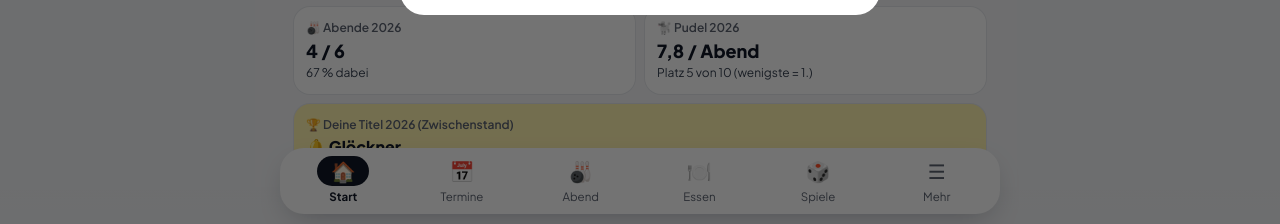
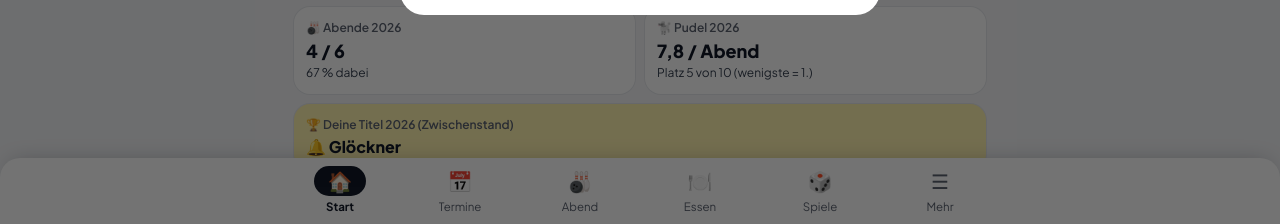
Before and after one commit to Schwelmer-Kegeltreff-2016/App, a plain HTML site: page index.html in a window 1280 px wide. Both pictures are taken after a click on the button "Erst mal ohne Daten ausprobieren (Demo)". Shown: the part 576-800 px from the top of the page. Drawn offline with Linux system fonts and the light colour scheme.

Commit message:
Add files via upload

```diff
--- a/index.html
+++ b/index.html
@@ -14,7 +14,7 @@
 <style>
 :root{--gelb:#FFD400;--gelb2:#FFF3B0;--gelb3:#F2C500;--ink:#111827;--ink2:#374151;--muted:#5B6270;--linie:#E5E7EB;--linie2:#CBD0D8;--bg:#F3F4F6;--card:#fff;--input:#fff;--chip:#EEF0F3;--tapbg:#F1F3F6;--rot:#b3261e;--rotbg:#fdeceb;--gruen:#1e7b34;--gruenbg:#e6f4ea;--r:20px;--hdr:58px;
  --dark:#111827;--on-accent:#111827;--hbar:var(--gelb);--navbg:#fff;--navtext:#5B6270;--navtext-on:#111827;--navon:var(--gelb);--navon-ink:var(--on-accent);--barc:#4B5563;--avtext:var(--gelb);
- --hero-accent:var(--gelb);--hero-accent-ink:var(--on-accent);--hero-bg:var(--dark);--slogan:var(--gelb);--glow:transparent;--font:system-ui,-apple-system,"Segoe UI",Roboto,sans-serif;--font-d:var(--font);color-scheme:light}
+ --hero-accent:var(--gelb);--hero-accent-ink:var(--on-accent);--hero-bg:var(--dark);--slogan:var(--gelb);--glow:transparent;--slogan2:var(--ink);--font:system-ui,-apple-system,"Segoe UI",Roboto,sans-serif;--font-d:var(--font);color-scheme:light}
 /* ===== Stil: Vereinsheim (hell, ruhig) ===== */
 [data-stil=vereinsheim]{--font:'Plus Jakarta Sans',system-ui,sans-serif;--font-d:var(--font);--r:22px;--navon:var(--dark);--navon-ink:#fff;--navtext-on:var(--ink);--slogan:var(--ink)}
 /* ===== Stil: Flutlicht (dunkel, sportlich) ===== */
@@ -25,7 +25,8 @@
 [data-stil=anzeigetafel]{--bg:#ECECE7;--ink:#0A0A0A;--ink2:#2E2E2B;--muted:#4A4A45;--linie:#D4D4CC;--linie2:#9C9C94;--chip:#E2E2DA;--tapbg:#fff;--dark:#0A0A0A;--r:6px;--barc:#0A0A0A;
  --navbg:var(--dark);--navtext:#BDBDB6;--navtext-on:#fff;--font:'Barlow',system-ui,sans-serif;--font-d:'Barlow Condensed','Arial Narrow',sans-serif}
 /* ===== Farbwelt Rot-Weiß (FC Bayern) ===== */
-[data-farbe=rw]{--gelb:#DC052D;--gelb2:#FDE3E8;--gelb3:#B00425;--on-accent:#fff;--hbar:#0066B2;--avtext:#fff;--slogan:#fff}
+[data-stil=flutlicht]{--slogan2:var(--gelb)}
+[data-farbe=rw]{--slogan2:var(--gelb3);--gelb:#DC052D;--gelb2:#FDE3E8;--gelb3:#B00425;--on-accent:#fff;--hbar:#0066B2;--avtext:#fff;--slogan:#fff}
 [data-stil=vereinsheim][data-farbe=rw]{--dark:#0E2240;--navon:#DC052D;--slogan:#DC052D}
 [data-stil=flutlicht][data-farbe=rw]{--gelb2:#3A1420;--gelb3:#FF4D6A;--glow:rgba(220,5,45,.45);--avtext:#FF8095}
 [data-stil=anzeigetafel][data-farbe=rw]{--dark:#0E2240;--barc:#0E2240;--hbar:#DC052D}
@@ -193,17 +194,14 @@ h2,h3,.big,header .t b,.tile .v,.tap b{font-family:var(--font-d)}
 [data-stil=vereinsheim] h2{letter-spacing:-.02em;font-weight:800}
 [data-stil=vereinsheim] .card{box-shadow:none}
 [data-stil=vereinsheim] .tap{background:var(--tapbg)}
-[data-stil=vereinsheim] nav,[data-stil=flutlicht] nav{left:12px;right:12px;bottom:calc(10px + env(safe-area-inset-bottom));max-width:720px;margin:0 auto;border-radius:24px;border:0;padding:6px 4px;box-shadow:0 10px 30px -12px rgba(17,24,39,.35)}
-[data-stil=flutlicht] nav{box-shadow:0 0 0 1px var(--linie),0 10px 30px -12px rgba(0,0,0,.6)}
-/* Leiste: oben schwebend, beim Scrollen dockt sie unten am Rand an – immer deckend, nichts scheint durch */
-nav{backdrop-filter:none;transition:left .22s ease,right .22s ease,bottom .22s ease,border-radius .22s ease,padding .22s ease}
-body.unten nav{box-shadow:0 -6px 20px -10px rgba(0,0,0,.25)}
-[data-stil=vereinsheim] body.unten nav,[data-stil=flutlicht] body.unten nav{left:0;right:0;bottom:0;max-width:none;border-radius:20px 20px 0 0;padding:6px 4px calc(6px + env(safe-area-inset-bottom))}
-[data-stil=flutlicht] body.unten nav{box-shadow:0 -1px 0 var(--linie),0 -8px 24px -12px rgba(0,0,0,.7)}
-@media (prefers-reduced-motion:reduce){nav{transition:none}}
-[data-stil=vereinsheim] body::after,[data-stil=flutlicht] body::after{content:"";position:fixed;left:0;right:0;bottom:0;height:calc(34px + env(safe-area-inset-bottom));background:linear-gradient(to bottom,transparent,var(--bg) 55%);z-index:5;pointer-events:none;transition:opacity .2s}
-body.unten::after{opacity:0}
-[data-stil=vereinsheim] main,[data-stil=flutlicht] main{padding-bottom:calc(112px + env(safe-area-inset-bottom))}
+/* Leiste: immer volle Breite unten. Ganz oben mit Beschriftung, beim Scrollen niedriger – nur Symbole */
+nav{transition:padding .2s ease}
+[data-stil=vereinsheim] nav,[data-stil=flutlicht] nav{border:0;border-radius:20px 20px 0 0;box-shadow:0 -6px 22px -12px rgba(17,24,39,.35)}
+[data-stil=flutlicht] nav{box-shadow:0 -1px 0 var(--linie),0 -8px 24px -12px rgba(0,0,0,.7)}
+nav button span{display:block;max-height:18px;overflow:hidden;transition:max-height .2s ease,opacity .15s ease}
+body.unten nav{padding-top:3px;padding-bottom:calc(3px + env(safe-area-inset-bottom))}
+body.unten nav button{gap:0}body.unten nav button span{max-height:0;opacity:0}body.unten nav button i{line-height:30px}
+@media (prefers-reduced-motion:reduce){nav,nav button span{transition:none}}
 [data-stil=flutlicht] header{background:var(--bg);border-bottom:1px solid var(--linie)}
 [data-stil=flutlicht] header::after{display:none}
 [data-stil=flutlicht] .card{box-shadow:0 0 0 1px var(--linie)}
@@ -257,8 +255,8 @@ body.unten::after{opacity:0}
    Schwelmer Kegeltreff – Vereins-App
    Code: öffentliches Repo „App“ (GitHub Pages) · Daten: privates Repo „App-Daten“ (data/*.json)
    ========================================================= */
-const APP_VERSION='1.1.0';
-const APP_NEU='Hinweis bei neuen Versionen, Anleitung unter Mehr und kurzer Rundgang für Neue';
+const APP_VERSION='1.1.1';
+const APP_NEU='Bessere Lesbarkeit im Dunkel-Design, Menüleiste unten wird beim Scrollen schmaler';
 const OWNER='Schwelmer-Kegeltreff-2016', REPO='App-Daten', BRANCH='main';
 const $=(s,r=document)=>r.querySelector(s);
 const esc=s=>String(s??'').replace(/[&<>"']/g,c=>({'&':'&amp;','<':'&lt;','>':'&gt;','"':'&quot;',"'":'&#39;'}[c]));
@@ -498,7 +496,7 @@ const TABS=[['start','🏠','Start'],['termine','📅','Termine'],['abend','🎳
 function shell(){
  $('#app').innerHTML=`<header><img src="logo.png" alt=""><div class="t"><b id="htitle">Schwelmer Kegeltreff</b><small>${esc(meName())}${Store.isDemo()?' · Demo':''}${THEMES[themeAktiv()]?.motto?` · <span class="slogan">${THEMES[themeAktiv()].motto}</span>`:''}</small></div><span id="sync" onclick="act.syncJetzt()" style="cursor:pointer"></span>${adminOffen()?`<button class="hb adm" title="Admin-Bereich sperren" aria-label="Admin-Bereich sperren" onclick="act.adminSperren()">🔓</button>`:''}<button class="hb" title="${stilAktiv()==='flutlicht'?'Hell':'Dunkel'} schalten" aria-label="Hell oder dunkel" onclick="act.hellDunkel()">${stilAktiv()==='flutlicht'?'☀️':'🌙'}</button><button class="hb" title="Aktualisieren" onclick="act.reload()">↻</button></header>
  <div id="upd"></div><main id="main"></main>
- <nav><div class="in">${TABS.map(([k,i,l])=>`<button class="${S.tab===k?'on':''}" onclick="go('${k}')"><i>${i}</i>${l}</button>`).join('')}</div></nav>`;
+ <nav><div class="in">${TABS.map(([k,i,l])=>`<button class="${S.tab===k?'on':''}" onclick="go('${k}')" aria-label="${l}"><i>${i}</i><span>${l}</span></button>`).join('')}</div></nav>`;
  syncAnzeige();updateBanner();
 }
 function go(tab){flushTermine();if(saveTimer)speichereAbend();if(S.tab===tab&&tab==='mehr')S.sub=null;if(tab==='spiele')S.sp=null;S.tab=tab;lsSet('kt_tab',tab);shell();render();window.scrollTo(0,0)}
@@ -542,7 +540,7 @@ function vTermine(){
  const z=t.zusagen||{},akt=aktive(),my=z[S.me]||{},c={ja:0,vl:0,nein:0,offen:0};
  akt.forEach(m=>c[z[m.id]?.status||'offen']++);
  const h0=todayISO(),upcoming=termineSorted().filter(x=>x.datum>=addDays(h0,-1)||x.id===t.id).slice(0,10);
- let h=`<div class="chips" style="margin-bottom:12px"><button class="dchip" style="min-width:52px;background:var(--gelb);box-shadow:none" onclick="act.terminForm()" title="Termin hinzufügen"><b style="font-size:22px;line-height:1.6">+</b><small>Neu</small></button>${upcoming.map(x=>`<button class="dchip ${x.id===t.id?'on':''}" onclick="S.selT='${x.id}';rerender()"><small>${emo(x)} ${fmtD(x.datum,{weekday:'short'})}</small><b>${fmtD(x.datum,{day:'2-digit',month:'2-digit'})}</b><small>${x.status==='ausgefallen'||x.status==='abgesagt'?'fällt aus':x.status==='abgeschlossen'?'✓':`<span class="dot ${x.zusagen?.[S.me]?.status||''}"></span>${Object.values(x.zusagen||{}).filter(v=>v.status==='ja').length}`}</small></button>`).join('')}</div>`;
+ let h=`<div class="chips" style="margin-bottom:12px"><button class="dchip" style="min-width:52px;background:var(--gelb);color:var(--on-accent);box-shadow:none" onclick="act.terminForm()" title="Termin hinzufügen"><b style="font-size:22px;line-height:1.6">+</b><small style="color:inherit">Neu</small></button>${upcoming.map(x=>`<button class="dchip ${x.id===t.id?'on':''}" onclick="S.selT='${x.id}';rerender()"><small>${emo(x)} ${fmtD(x.datum,{weekday:'short'})}</small><b>${fmtD(x.datum,{day:'2-digit',month:'2-digit'})}</b><small>${x.status==='ausgefallen'||x.status==='abgesagt'?'fällt aus':x.status==='abgeschlossen'?'✓':`<span class="dot ${x.zusagen?.[S.me]?.status||''}"></span>${Object.values(x.zusagen||{}).filter(v=>v.status==='ja').length}`}</small></button>`).join('')}</div>`;
  const kann=isAdmin()||(!isKegeln(t)&&t.von===S.me);
  h+=`<div class="card hero"><div class="row" style="align-items:flex-start"><div class="f"><div class="muted small">${t.status==='ausgefallen'||t.status==='abgesagt'?'Fällt aus':t.status==='abgeschlossen'?'Abgerechnet':isKegeln(t)?'Kegelabend':'Besonderer Termin'} · ${bisText(t.datum)}</div>
  <h2>${isKegeln(t)?fmtD(t.datum,{weekday:'long',day:'numeric',month:'long'}):esc(titelOf(t))}</h2>
@@ -873,7 +871,7 @@ act.terminLoeschen=id=>{closeSheet();ask('Diesen Termin löschen?','Löschen',()
 function vStart(){
  const m=M(S.me),t=naechsterTermin(),sd=naechsterSonder(),k=konto(S.me),Y=todayISO().slice(0,4),hh=new Date().getHours();
  if(!S.hist&&!S.histLoading){S.histLoading=true;afterHooks.push(()=>loadHist().then(()=>{S.histLoading=false;if(S.tab==='start')rerender()}).catch(()=>{S.histLoading=false}))}
- let h=`<div style="margin:2px 4px 14px"><div class="muted">${hh<11?'Guten Morgen':hh<18?'Hallo':'Guten Abend'},</div><h2 style="font-size:26px">${esc(m?.vorname||m?.spitzname||'')} ${themeAktiv()==='bvb'?'🖤💛':themeAktiv()==='fcb'?'❤️🤍':'👋'}</h2>${slogan()?`<div class="slogan" style="margin-top:2px;font-size:18px;color:${themeAktiv()==='fcb'?'#DC052D':'#000'}">${esc(slogan())}</div>`:''}</div>`;
+ let h=`<div style="margin:2px 4px 14px"><div class="muted">${hh<11?'Guten Morgen':hh<18?'Hallo':'Guten Abend'},</div><h2 style="font-size:26px">${esc(m?.vorname||m?.spitzname||'')} ${themeAktiv()==='bvb'?'🖤💛':themeAktiv()==='fcb'?'❤️🤍':'👋'}</h2>${slogan()?`<div class="slogan" style="margin-top:2px;font-size:18px;color:var(--slogan2)">${esc(slogan())}</div>`:''}</div>`;
  // Nächster Kegelabend
  if(t){const z=t.zusagen||{},my=z[S.me]||{},ja=aktive().filter(x=>z[x.id]?.status==='ja'),offen=aktive().filter(x=>!z[x.id]?.status).length;
   const pass=Object.entries(z).filter(([,v])=>v.mitBei===S.me&&v.anreise==='mitfahrt').map(([id])=>nameOf(id));
```
